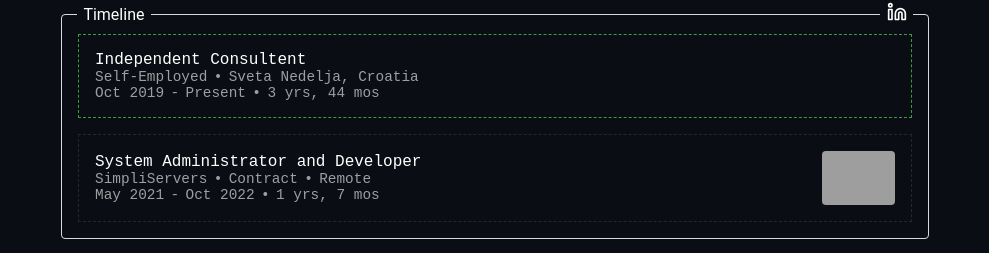
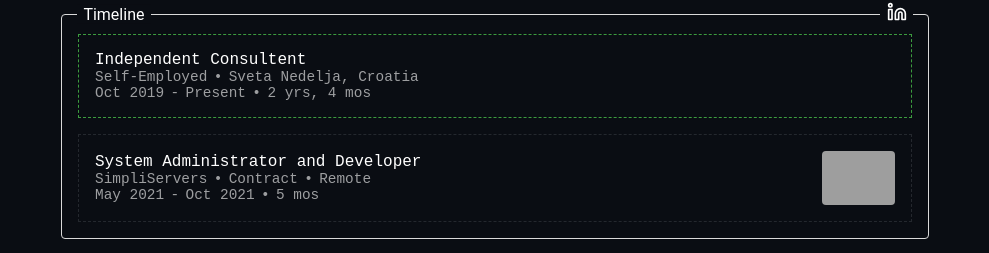
Before and after one commit to Antony1060/resume, a React (Vite) app: page / in a window 1280 px wide. Shown: the part 433-686 px from the top of the page, without its empty margins (145-1134 px from the left). Built offline with nearby package versions, Linux system fonts and the light colour scheme; no server answers; grey boxes are pictures that could not be loaded.

Commit message:
Fix timeline dates

```diff
--- a/src/components/parts/timeline/Experience.ts
+++ b/src/components/parts/timeline/Experience.ts
@@ -17,12 +17,17 @@ const monthFromSimple = (month: Month, year: number) => new Date(`${year}-${mont
 type Diff = { years: number, months: number };
 
 export const diffDates = (start: Date, end: Date): Diff => {
-    const years = end.getFullYear() - start.getFullYear();
-    const months = years * 12 - end.getMonth() + start.getMonth();
-    return { years, months };
+    const months = (end.getFullYear() - start.getFullYear() - 1) * 12 + (12 - start.getMonth()) + end.getMonth();
+    const years = Math.floor(months / 12);
+    return { years, months: months % 12 };
 }
 
-export const formatDiff = (diff: Diff) => `${diff.years} yrs, ${diff.months} mos`
+export const formatDiff = (diff: Diff) => {
+    if(diff.years === 0)
+        return `${diff.months} mos`;
+
+    return `${diff.years} yrs, ${diff.months} mos`;
+}
 
 export const Experiences: Experience[] = [{
     type: "self-employed",
@@ -35,6 +40,6 @@ export const Experiences: Experience[] = [{
     type: "contract",
     location: "remote",
     start: monthFromSimple("May", 2021),
-    end: monthFromSimple("Oct", 2022),
+    end: monthFromSimple("Oct", 2021),
     title: "System Administrator and Developer"
 }].sort((a, b) => b.start.getTime() - a.start.getTime()).sort((a) => a.end ? 1 : -1) as Experience[];
```
